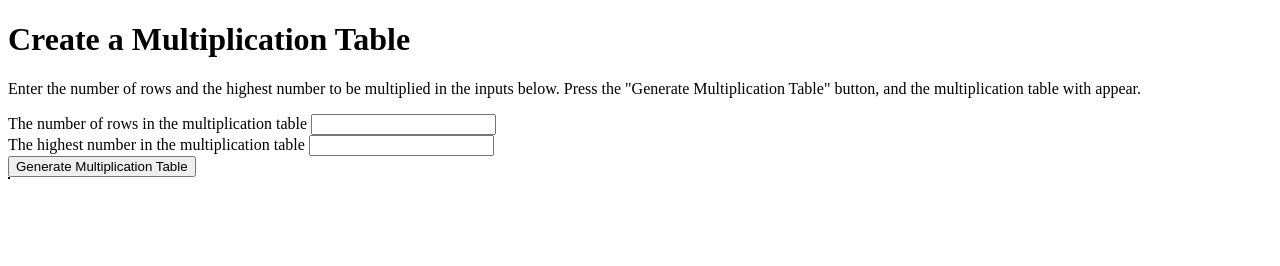
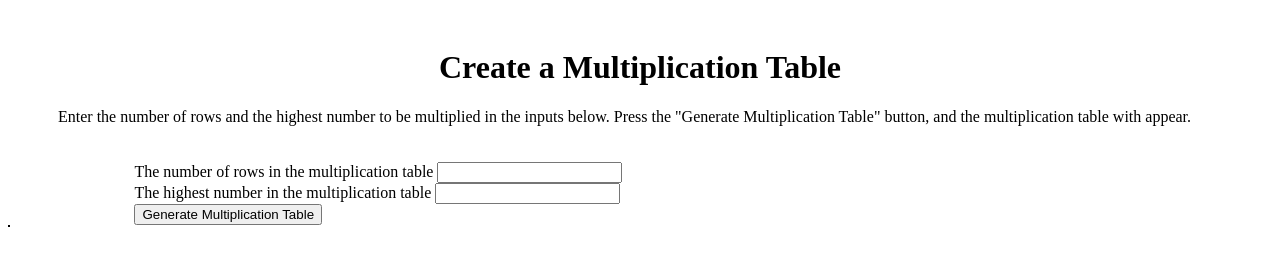
Before and after one commit to heathergh/grid-exercise, a plain HTML site: page index.html in a window 1280 px wide. Drawn offline with Linux system fonts and the light colour scheme.

Commit message:
Added styling to center content on page

```diff
--- a/styles/main.css
+++ b/styles/main.css
@@ -1,3 +1,15 @@
+h1 {
+    text-align: center;
+}
+
+header {
+    padding: 20px 50px;
+}
+
+form {
+    margin: 0 auto;
+    width: 80%;
+}
 
 .table {
     border-top: 2px solid #000;
```
